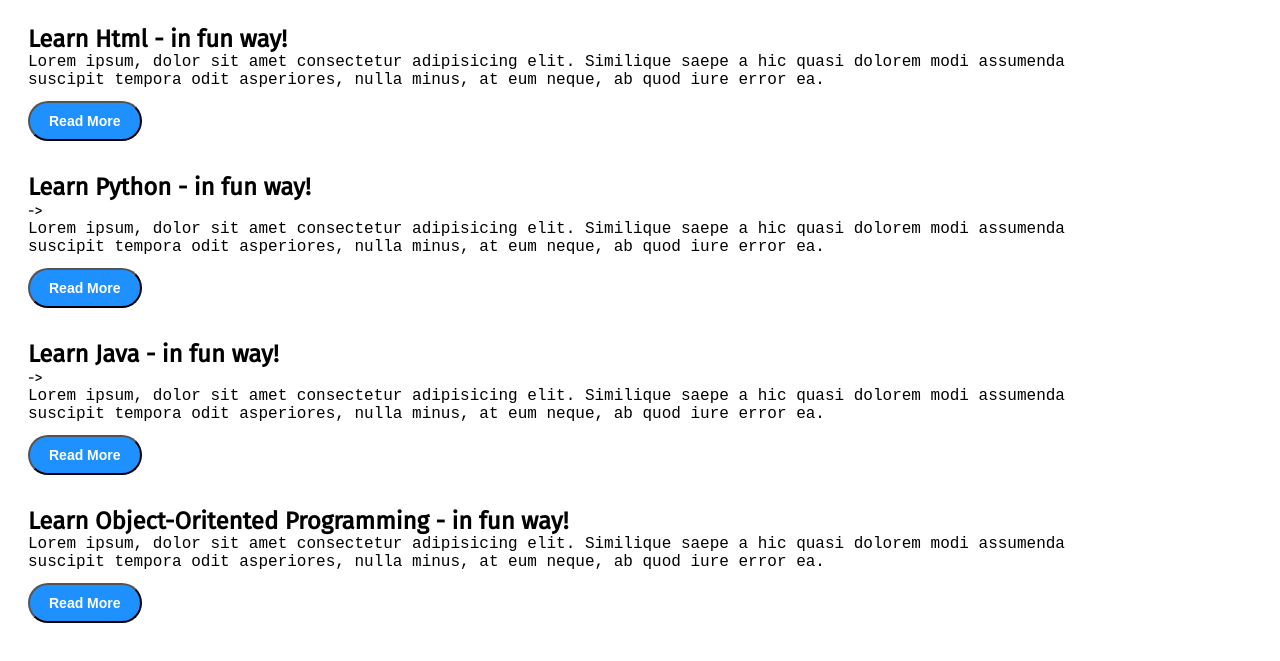
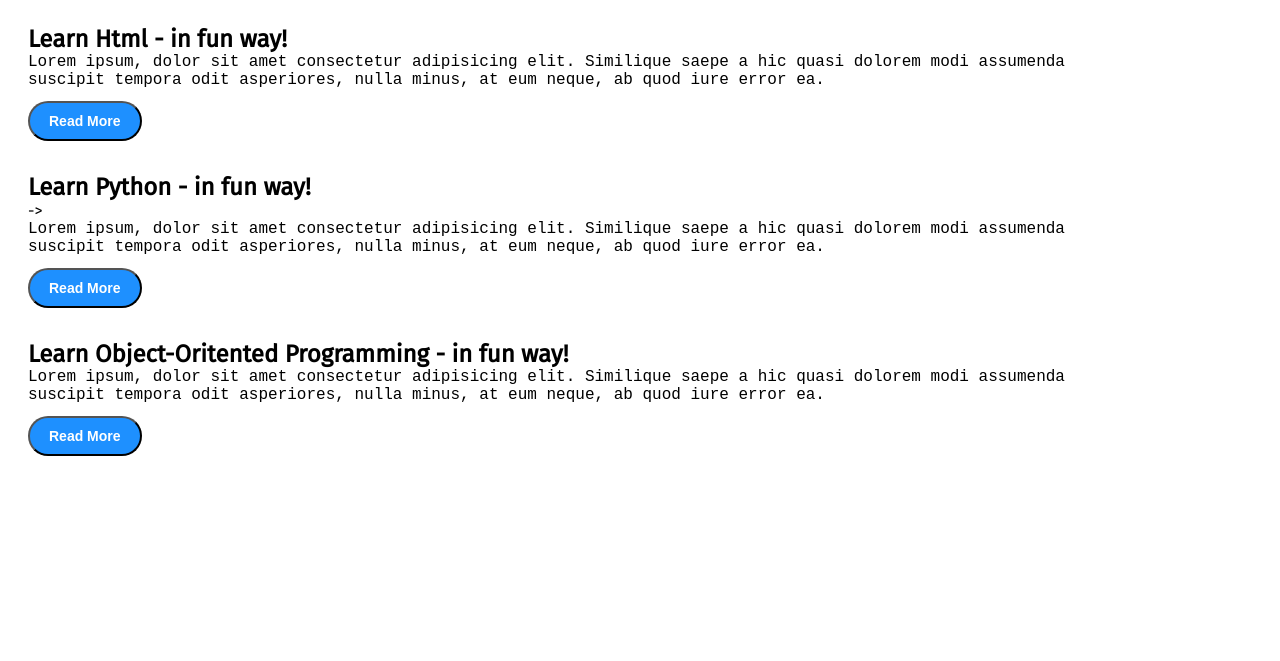
Before and after one commit to mewadadeepak/Git-Demo-Portfolio, a plain HTML site: page blog.html in a window 1280 px wide. Shown: the part 585-1246 px from the top of the page. After the commit the page ends 1103 px from the top, so only its background shows below. Drawn offline with Linux system fonts and the light colour scheme.

Commit message:
Modefied contact file

```diff
--- a/blog.html
+++ b/blog.html
@@ -64,18 +64,6 @@
 
                     <!------Added code only for git mereging perpuse during learning.You can remove it when you need to remove it -->
 
-            <!------Added code only for git mereging perpuse during learning.You can remove it when you need to remove it -->
-
-            <div class="blogItem">
-                <h2>Learn Java - in fun way!</h2>->
-                <p>Lorem ipsum, dolor sit amet consectetur adipisicing elit. Similique saepe a hic quasi dolorem modi assumenda suscipit tempora odit asperiores, nulla minus, at eum neque, ab quod iure error ea.</p>
-                <button class="btn btn-sm">Read More</button>
-            </div>
-
-        <!------Added code only for git mereging perpuse during learning.You can remove it when you need to remove it -->
-
-
-
                 <div class="blogItem">
                     <h2>Learn Object-Oritented Programming - in fun way!</h2>
                     <p>Lorem ipsum, dolor sit amet consectetur adipisicing elit. Similique saepe a hic quasi dolorem modi assumenda suscipit tempora odit asperiores, nulla minus, at eum neque, ab quod iure error ea.</p>
```
Also changed, not shown: contact.html (+5 -0 lines).
